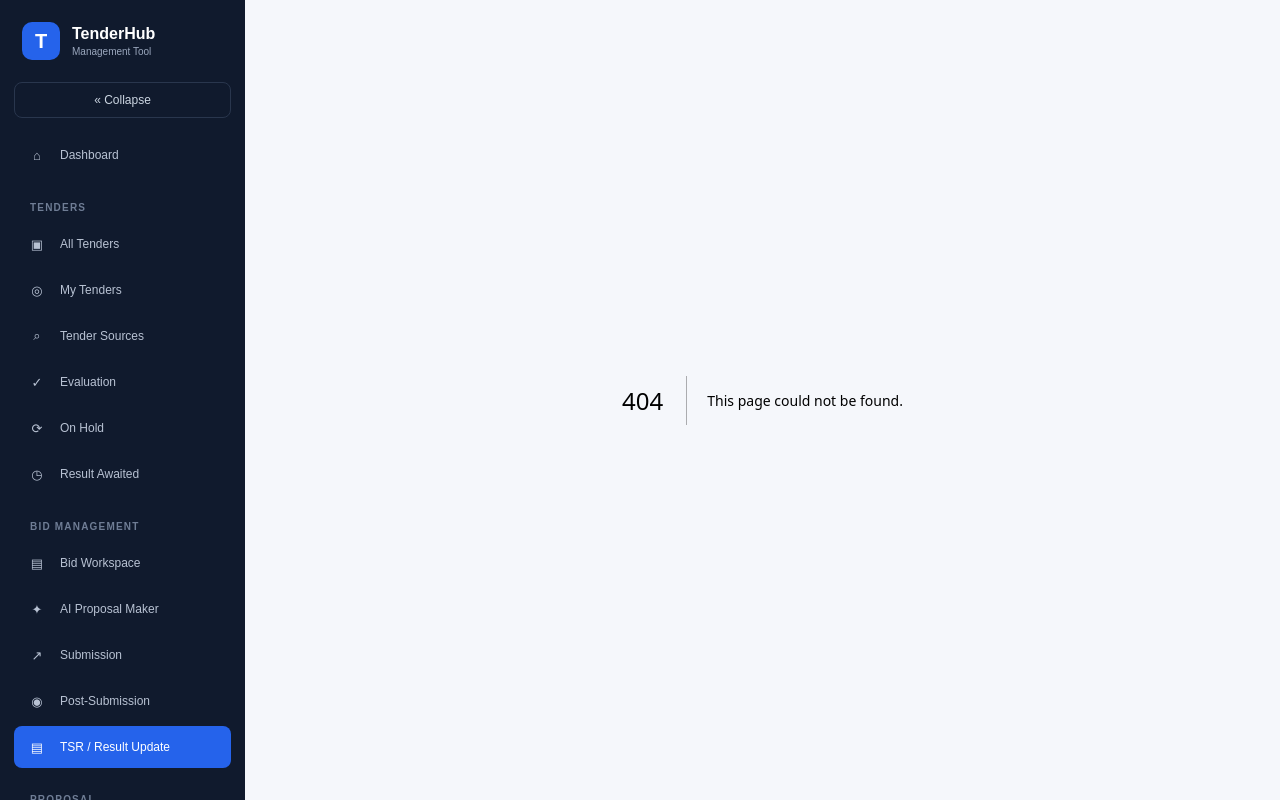
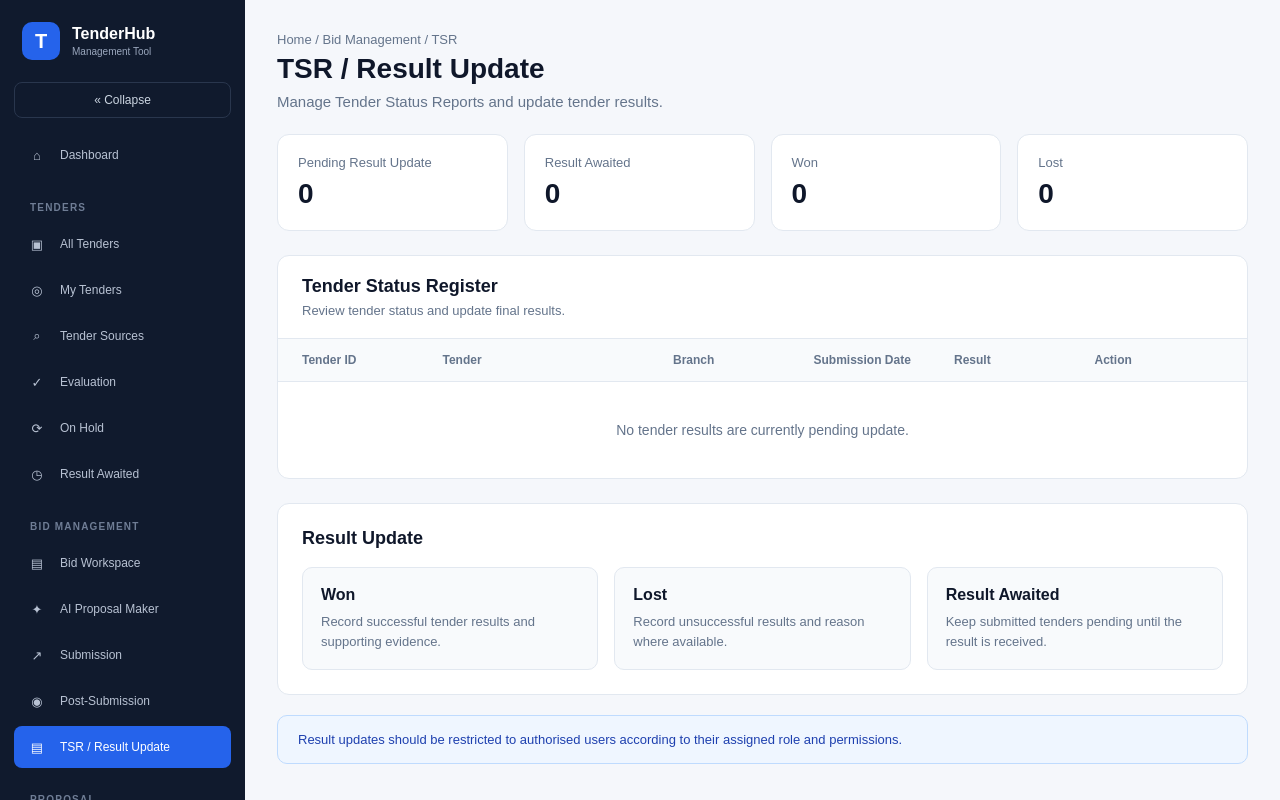
Before and after one commit to pawanmaske-sys/Tender-development-tool, a Next.js app: page /tsr in a window 1280 px wide. Before the commit this address had no page. Shown: the top 800 px of the page. Built offline with nearby package versions, Linux system fonts and the light colour scheme.

Commit message:
Create page.js

```diff
--- /dev/null
+++ b/app/tsr/page.js
@@ -0,0 +1,256 @@
+export default function TSRPage() {
+  return (
+    <div
+      style={{
+        padding: "32px",
+        minHeight: "100vh",
+        background: "#f5f7fb",
+      }}
+    >
+      {/* PAGE HEADER */}
+      <div style={{ marginBottom: "24px" }}>
+        <div
+          style={{
+            fontSize: "13px",
+            color: "#64748b",
+            marginBottom: "6px",
+          }}
+        >
+          Home / Bid Management / TSR
+        </div>
+
+        <h1
+          style={{
+            margin: 0,
+            fontSize: "28px",
+            color: "#0f172a",
+          }}
+        >
+          TSR / Result Update
+        </h1>
+
+        <p
+          style={{
+            marginTop: "8px",
+            marginBottom: 0,
+            color: "#64748b",
+            fontSize: "15px",
+          }}
+        >
+          Manage Tender Status Reports and update tender results.
+        </p>
+      </div>
+
+      {/* SUMMARY */}
+      <div
+        style={{
+          display: "grid",
+          gridTemplateColumns: "repeat(4, minmax(0, 1fr))",
+          gap: "16px",
+          marginBottom: "24px",
+        }}
+      >
+        {[
+          ["Pending Result Update", "0"],
+          ["Result Awaited", "0"],
+          ["Won", "0"],
+          ["Lost", "0"],
+        ].map(([title, value]) => (
+          <div
+            key={title}
+            style={{
+              background: "#ffffff",
+              border: "1px solid #e2e8f0",
+              borderRadius: "12px",
+              padding: "20px",
+            }}
+          >
+            <div
+              style={{
+                fontSize: "13px",
+                color: "#64748b",
+              }}
+            >
+              {title}
+            </div>
+
+            <div
+              style={{
+                marginTop: "8px",
+                fontSize: "28px",
+                fontWeight: "700",
+                color: "#0f172a",
+              }}
+            >
+              {value}
+            </div>
+          </div>
+        ))}
+      </div>
+
+      {/* TSR REGISTER */}
+      <div
+        style={{
+          background: "#ffffff",
+          border: "1px solid #e2e8f0",
+          borderRadius: "12px",
+          overflow: "hidden",
+        }}
+      >
+        <div
+          style={{
+            padding: "20px 24px",
+            borderBottom: "1px solid #e2e8f0",
+          }}
+        >
+          <h2
+            style={{
+              margin: 0,
+              fontSize: "18px",
+              color: "#0f172a",
+            }}
+          >
+            Tender Status Register
+          </h2>
+
+          <p
+            style={{
+              margin: "6px 0 0",
+              color: "#64748b",
+              fontSize: "13px",
+            }}
+          >
+            Review tender status and update final results.
+          </p>
+        </div>
+
+        {/* TABLE */}
+        <div
+          style={{
+            display: "grid",
+            gridTemplateColumns:
+              "1fr 1.7fr 1fr 1fr 1fr 1fr",
+            gap: "12px",
+            padding: "14px 24px",
+            background: "#f8fafc",
+            borderBottom: "1px solid #e2e8f0",
+            fontSize: "12px",
+            fontWeight: "600",
+            color: "#64748b",
+          }}
+        >
+          <div>Tender ID</div>
+          <div>Tender</div>
+          <div>Branch</div>
+          <div>Submission Date</div>
+          <div>Result</div>
+          <div>Action</div>
+        </div>
+
+        <div
+          style={{
+            padding: "40px 24px",
+            textAlign: "center",
+            color: "#64748b",
+            fontSize: "14px",
+          }}
+        >
+          No tender results are currently pending update.
+        </div>
+      </div>
+
+      {/* RESULT UPDATE */}
+      <div
+        style={{
+          marginTop: "24px",
+          background: "#ffffff",
+          border: "1px solid #e2e8f0",
+          borderRadius: "12px",
+          padding: "24px",
+        }}
+      >
+        <h2
+          style={{
+            margin: 0,
+            fontSize: "18px",
+            color: "#0f172a",
+          }}
+        >
+          Result Update
+        </h2>
+
+        <div
+          style={{
+            display: "grid",
+            gridTemplateColumns: "repeat(3, minmax(0, 1fr))",
+            gap: "16px",
+            marginTop: "18px",
+          }}
+        >
+          {[
+            {
+              title: "Won",
+              text: "Record successful tender results and supporting evidence.",
+            },
+            {
+              title: "Lost",
+              text: "Record unsuccessful results and reason where available.",
+            },
+            {
+              title: "Result Awaited",
+              text: "Keep submitted tenders pending until the result is received.",
+            },
+          ].map((item) => (
+            <div
+              key={item.title}
+              style={{
+                padding: "18px",
+                border: "1px solid #e2e8f0",
+                borderRadius: "10px",
+                background: "#f8fafc",
+              }}
+            >
+              <h3
+                style={{
+                  margin: 0,
+                  fontSize: "16px",
+                  color: "#0f172a",
+                }}
+              >
+                {item.title}
+              </h3>
+
+              <p
+                style={{
+                  marginTop: "8px",
+                  marginBottom: 0,
+                  fontSize: "13px",
+                  lineHeight: "1.5",
+                  color: "#64748b",
+                }}
+              >
+                {item.text}
+              </p>
+            </div>
+          ))}
+        </div>
+      </div>
+
+      {/* ACCESS NOTE */}
+      <div
+        style={{
+          marginTop: "20px",
+          padding: "16px 20px",
+          borderRadius: "10px",
+          background: "#eff6ff",
+          border: "1px solid #bfdbfe",
+          color: "#1e40af",
+          fontSize: "13px",
+        }}
+      >
+        Result updates should be restricted to authorised users according to
+        their assigned role and permissions.
+      </div>
+    </div>
+  );
+}
```
